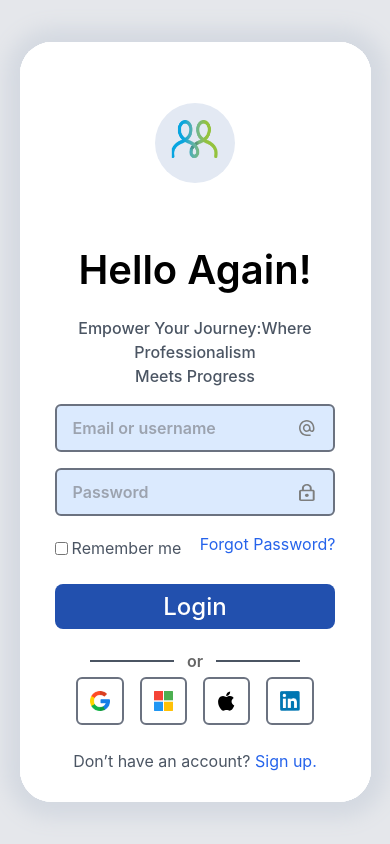
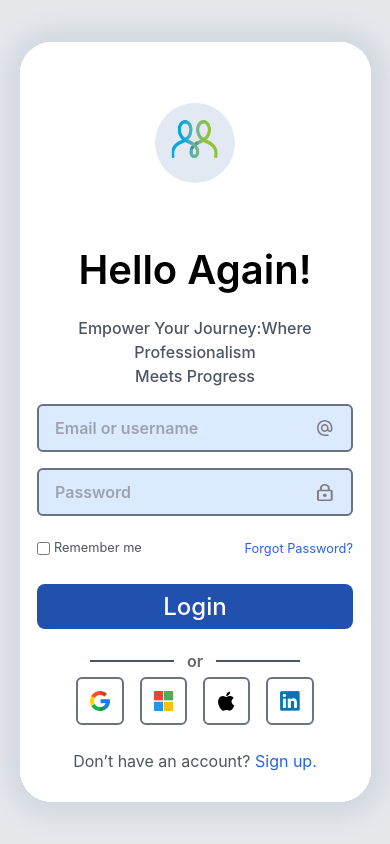
Before and after one commit to princeroy8606/csuite-vite, a React (Vite) app: page / in a window 390 px wide. Built offline with nearby package versions, Linux system fonts and the light colour scheme.

Commit message:
fix --> font-responsive

```diff
--- a/src/components/auth/Login.jsx
+++ b/src/components/auth/Login.jsx
@@ -32,7 +32,7 @@ const Login = ({ toggleSlide }) => {
         <p className="text-[1rem] font-medium text-gray-600 text-center mb-4 md:text-lg  md:mb-0">
           Empower Your Journey:Where Professionalism <br /> Meets Progress
         </p>
-        <form className="w-[80%]">
+        <form className="w-[90%] md:w-[80%]">
           <div className="relative w-full h-12 mb-4">
             <input
               type="text"
@@ -57,15 +57,15 @@ const Login = ({ toggleSlide }) => {
               className="absolute w-6 h-full object-contain right-4 top-0 cursor-pointer p-1"
             />
           </div>
-          <div className="flex justify-between mb-5 text-gray-600">
+          <div className="flex justify-between mb-5 text-gray-600 items-center">
             <label className="flex h-8 justify-around items-center text-base">
               <input type="checkbox" className="checkbox" />
-              <p>Remember me</p>
+              <p className="text-[.8rem] md:text-[1rem]">Remember me</p>
             </label>
             <a
               href="#"
               onClick={() => toggleSlide("forgot-password")}
-              className="text-blue-600 hover:underline"
+              className="text-blue-600 hover:underline text-[.8rem] md:text-[1rem]"
             >
               Forgot Password?
             </a>
--- a/src/components/auth/SignUp.jsx
+++ b/src/components/auth/SignUp.jsx
@@ -61,7 +61,7 @@ const SignUp = ({ toggleSlide }) => {
       <p className="text-[1rem] font-medium text-gray-600 text-center mb-4 md:text-lg  md:mb-0">
         Let’s get started with your account
       </p>
-      <form className="w-[70%]">
+      <form className="w-[90%] md:w-[80%]">
         <div className="relative w-full h-12 mb-4 ">
           <input
             type="text"
@@ -154,7 +154,7 @@ const SignUp = ({ toggleSlide }) => {
         </div>
       </form>
       <div
-        className="w-[70%] h-11 rounded-md relative flex items-center justify-center cursor-pointer text-xl font-medium text-white bg-[var(--card-bg-blue)] py-6"
+        className="w-[90%] md:w-[70%] h-11 rounded-md relative flex items-center justify-center cursor-pointer text-xl font-medium text-white bg-[var(--card-bg-blue)] py-6"
         onClick={() => handleSignUp()}
       >
         <p>Sign Up</p>
```
